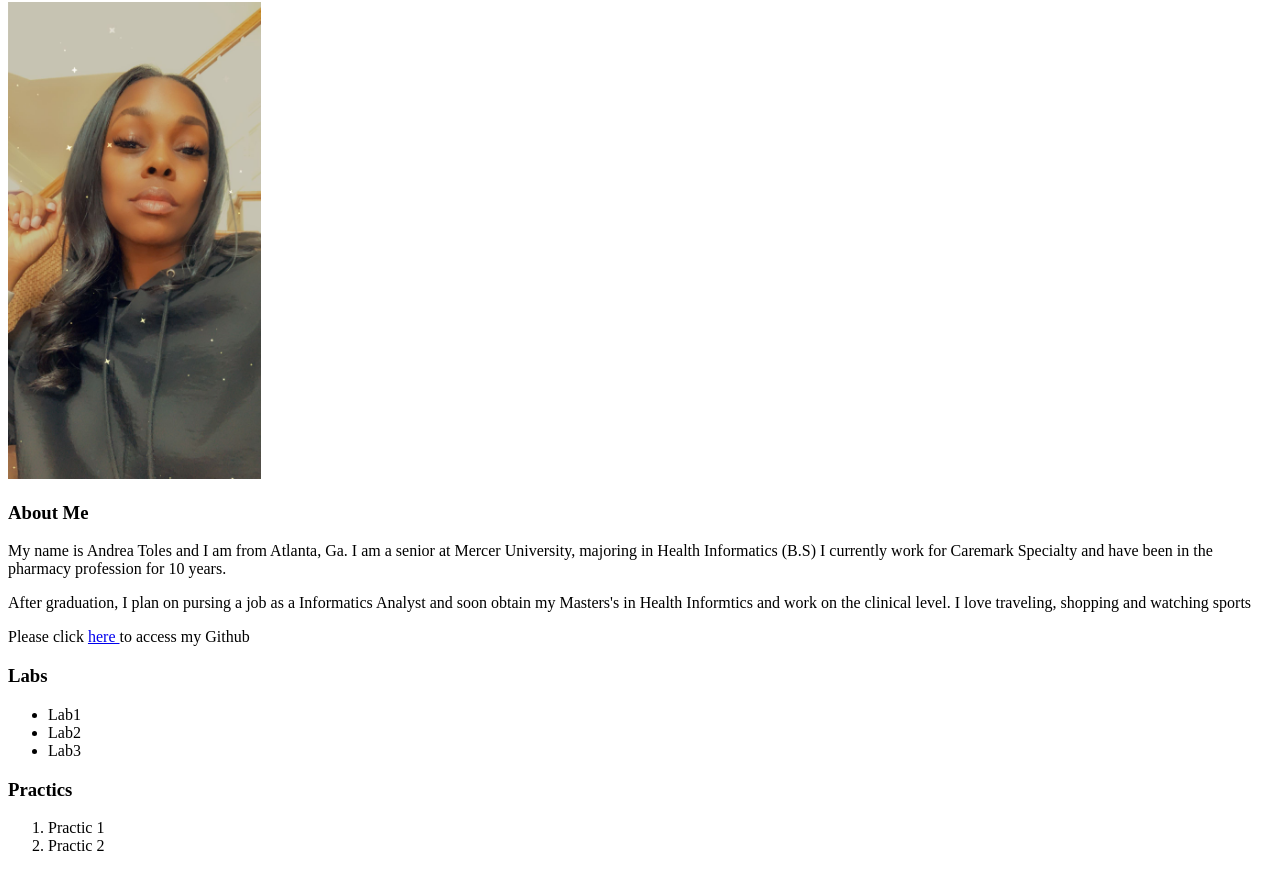
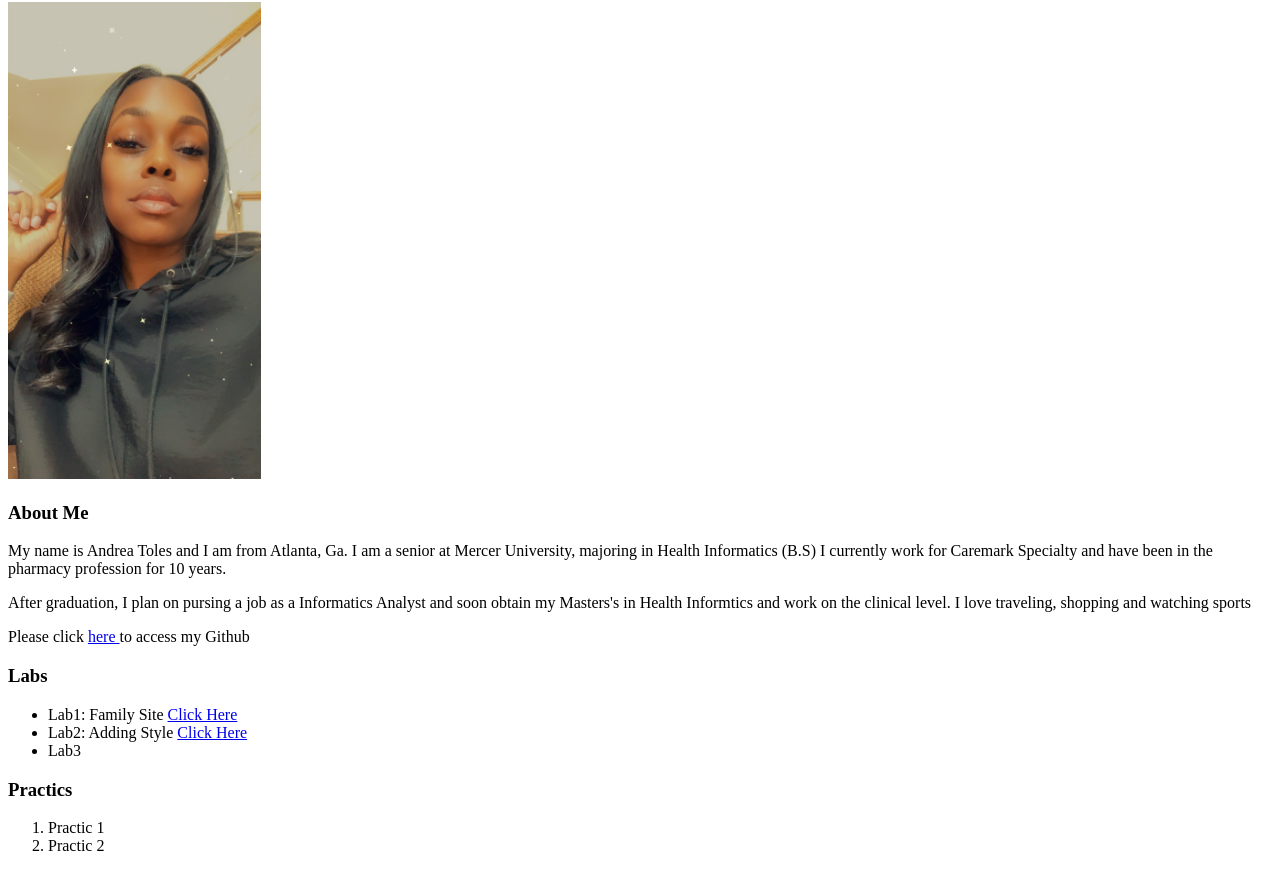
Before and after one commit to andreaatl823/INFM212-Folder, a plain HTML site: page index.html in a window 1280 px wide. Shown: the part 78-949 px from the top of the page. Drawn offline with Linux system fonts and the light colour scheme; files whose address does not match are found by name.

Commit message:
Update index.html

```diff
--- a/index.html
+++ b/index.html
@@ -18,8 +18,8 @@
 
     <h3>Labs</h3>
     <ul>
-      <li>Lab1</li>
-      <li>Lab2</li>
+      <li>Lab1: Family Site <a href ="Family/index.html">Click Here</a> </li>
+      <li>Lab2: Adding Style <a href ="file:///C:/Users/Andreat/Desktop/INFM212/Family/style/index.html">Click Here</a> </li>
       <li>Lab3</li>
     </ul>
     <h3>Practics</h3>
```
